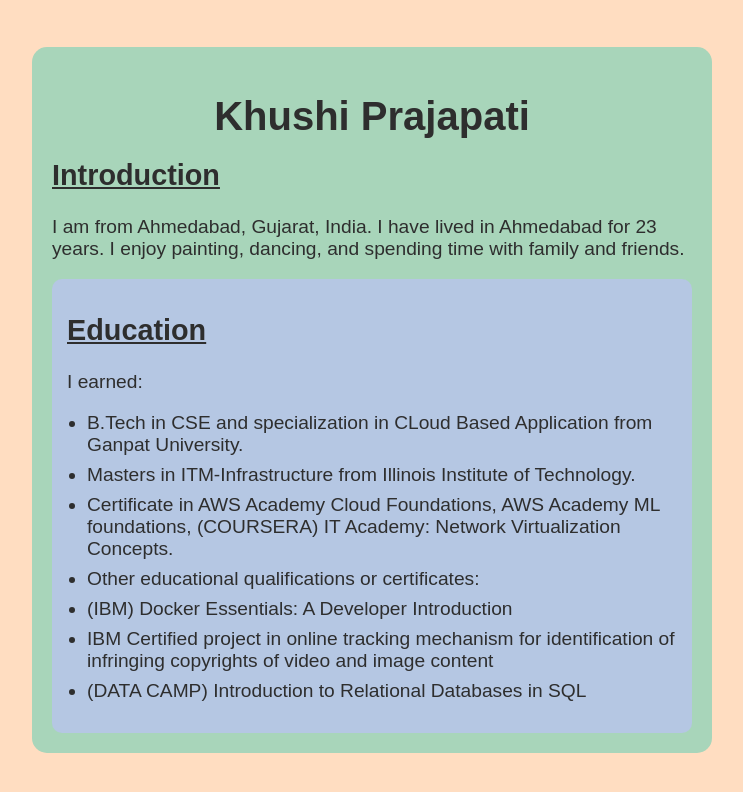
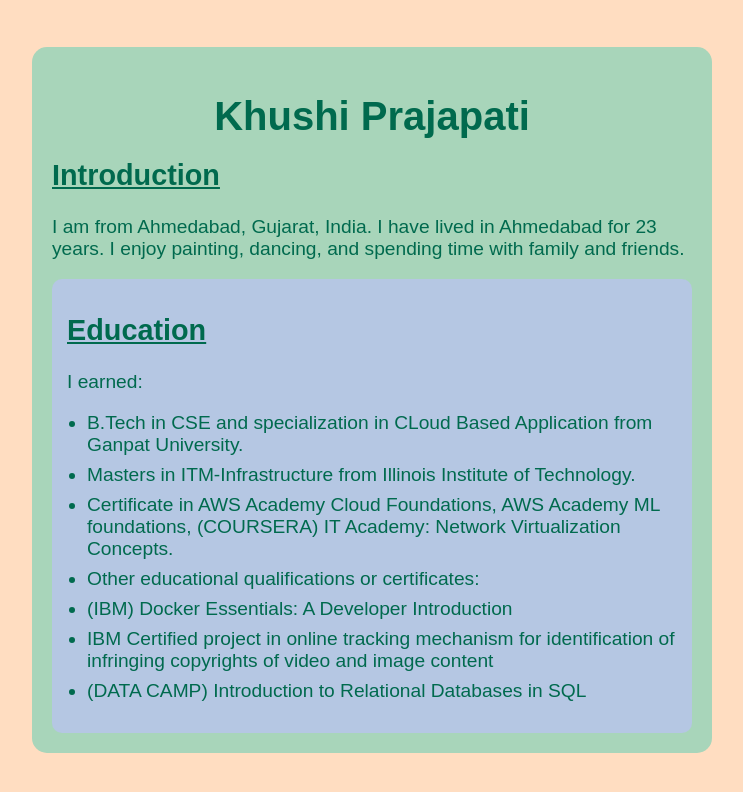
Before and after one commit to khushiprajapati3108/khushiprajapati3108.github.io, a plain HTML site: page index.html in a window 1280 px wide. Shown: the whole page, without its empty margins (268-1011 px from the left). Drawn offline with Linux system fonts and the light colour scheme.

Commit message:
Update text color in style.css

```diff
--- a/style.css
+++ b/style.css
@@ -20,6 +20,7 @@ h1 {
     text-align: center;
     font-size: 2.5em;
     margin-bottom: 10px;
+    color: #006a4e;
 }
 
 .box1 {
@@ -39,11 +40,13 @@ h2 {
     font-size: 1.8em;
     margin-top: 20px;
     text-decoration: underline;
+    color: #006a4e;
 }
 
 
 p, li {
     font-size: 1.2em;
+    color: #006a4e;
 }
 
 ul {
```
